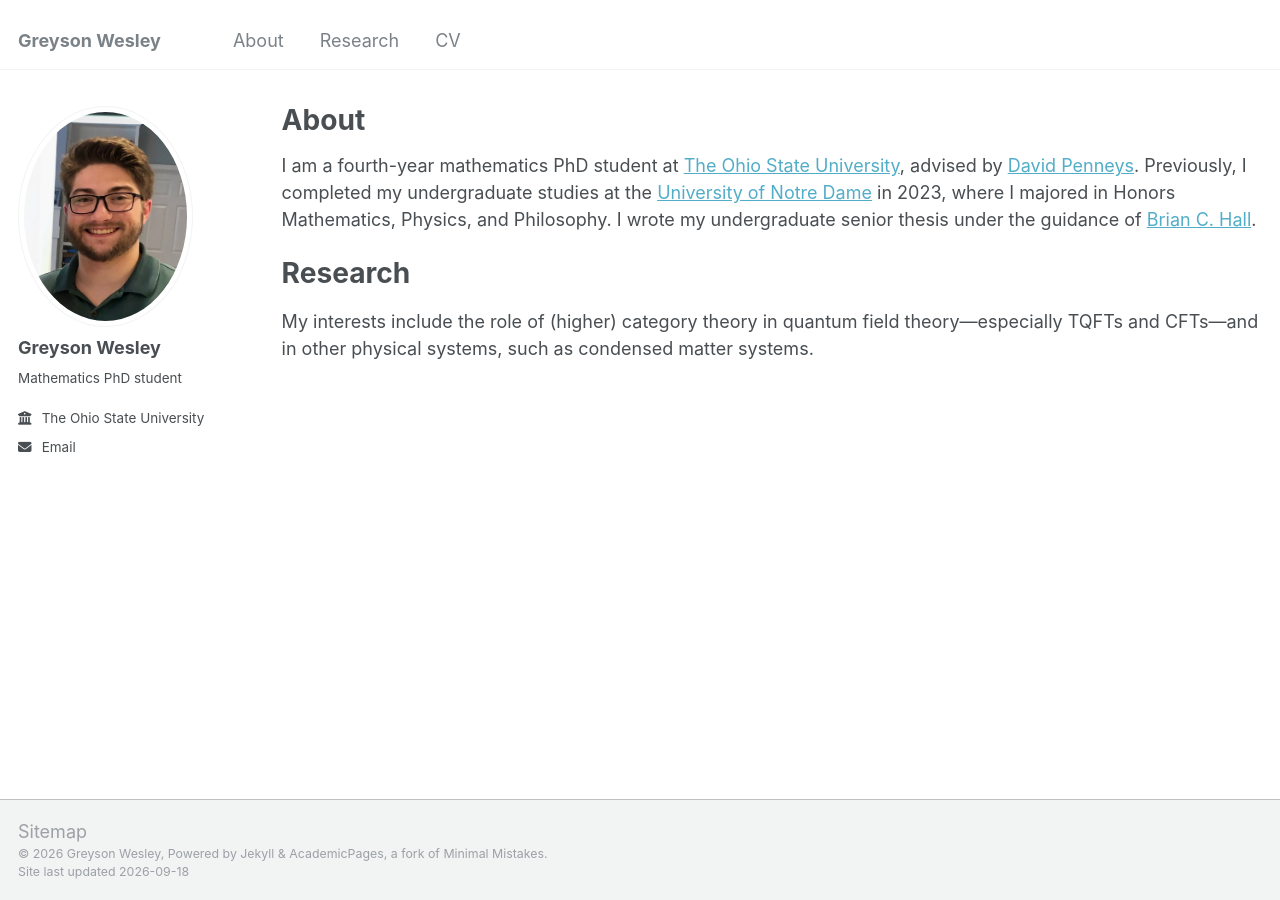
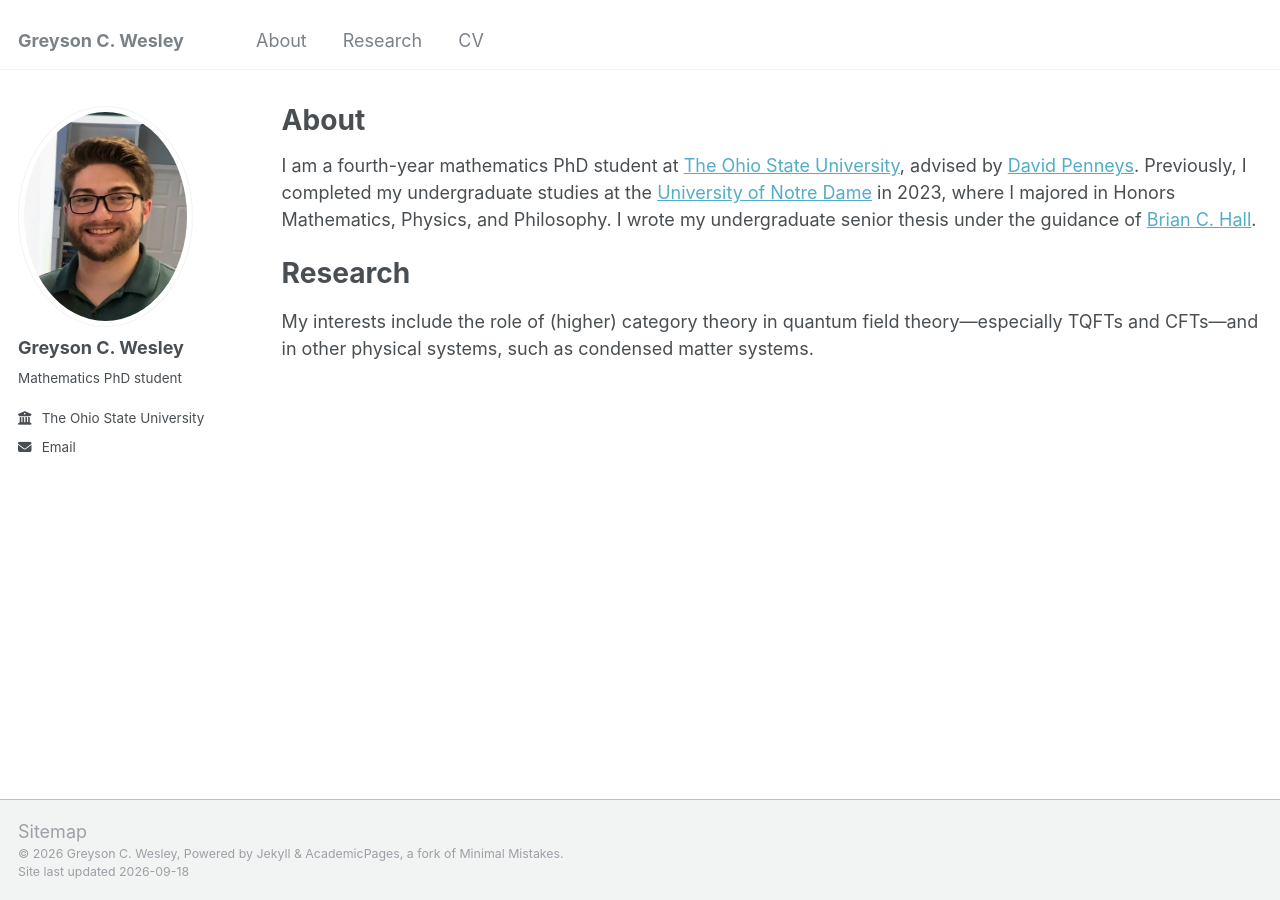
Before and after one commit to gwesley96/gwesley96.github.io, a Jekyll site: the page built from _pages/about.md, in a window 1280 px wide. Built offline with Jekyll 4.4.1, drawn with Linux system fonts in a browser that asks for light colours; some web fonts are replaced.

Commit message:
Revert "update"
This reverts commit 834d0e56ffe2857ccf9a08e4940b93f6a48ebb3a.

```diff
--- a/_config.yml
+++ b/_config.yml
@@ -8,9 +8,9 @@
 
 # Basic Site Settings
 locale                   : "en-US"
-title                    : "Greyson Wesley"
+title                    : "Greyson C. Wesley"
 title_separator          : "-"
-name                     : &name "Greyson Wesley"
+name                     : &name "Greyson C. Wesley"
 description              : &description "Mathematics PhD student"
 url                      : https://greysonwesley.com  # the base hostname & protocol for your site, e.g., "https://mmistakes.github.io"
 baseurl                  : "" # the subpath of your site, e.g. "/blog"
@@ -22,7 +22,7 @@ repository               : "gwesley96/gwesley96.github.io"
 author:
   # Biographic information
   avatar           : "2024ProfilePicture.png"
-  name             : "Greyson Wesley"
+  name             : "Greyson C. Wesley"
   # pronouns         : # example: "she/her"
   bio              : "Mathematics PhD student"
   # location         : # "Earth"
```
